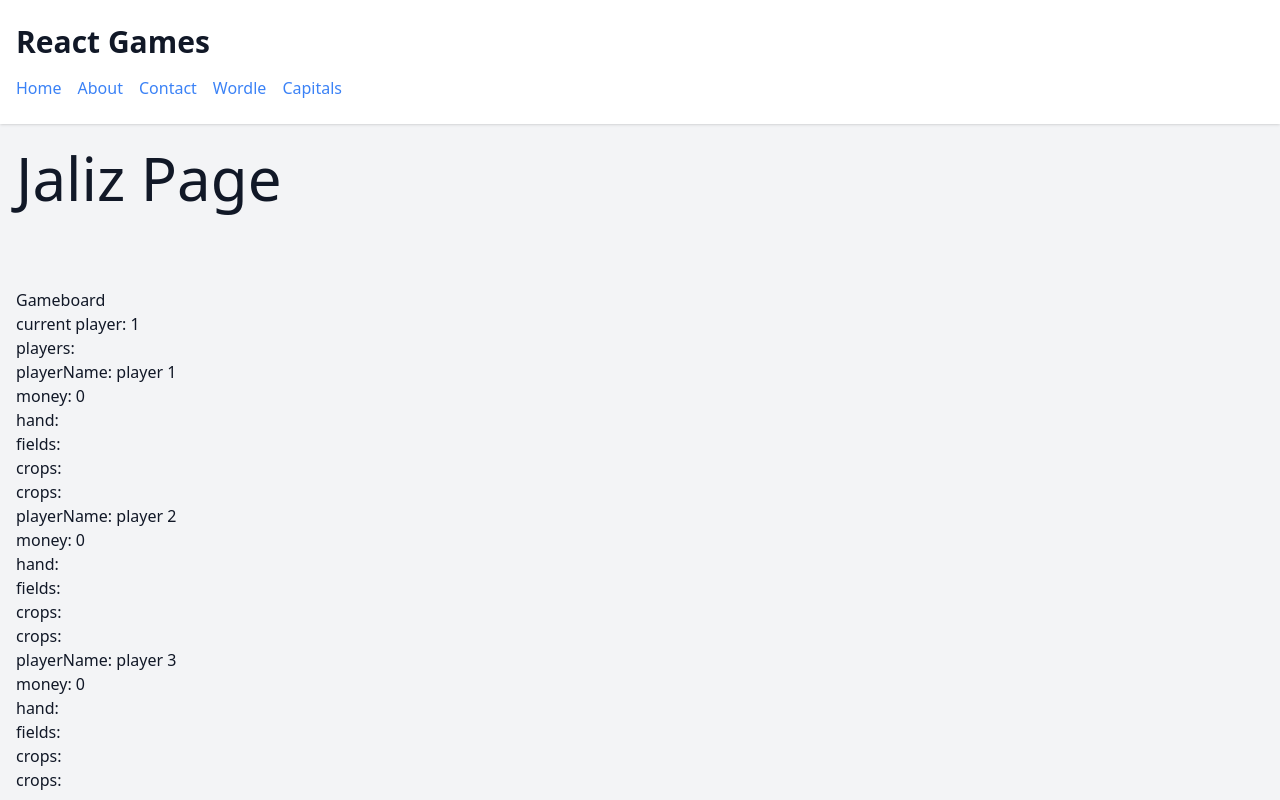
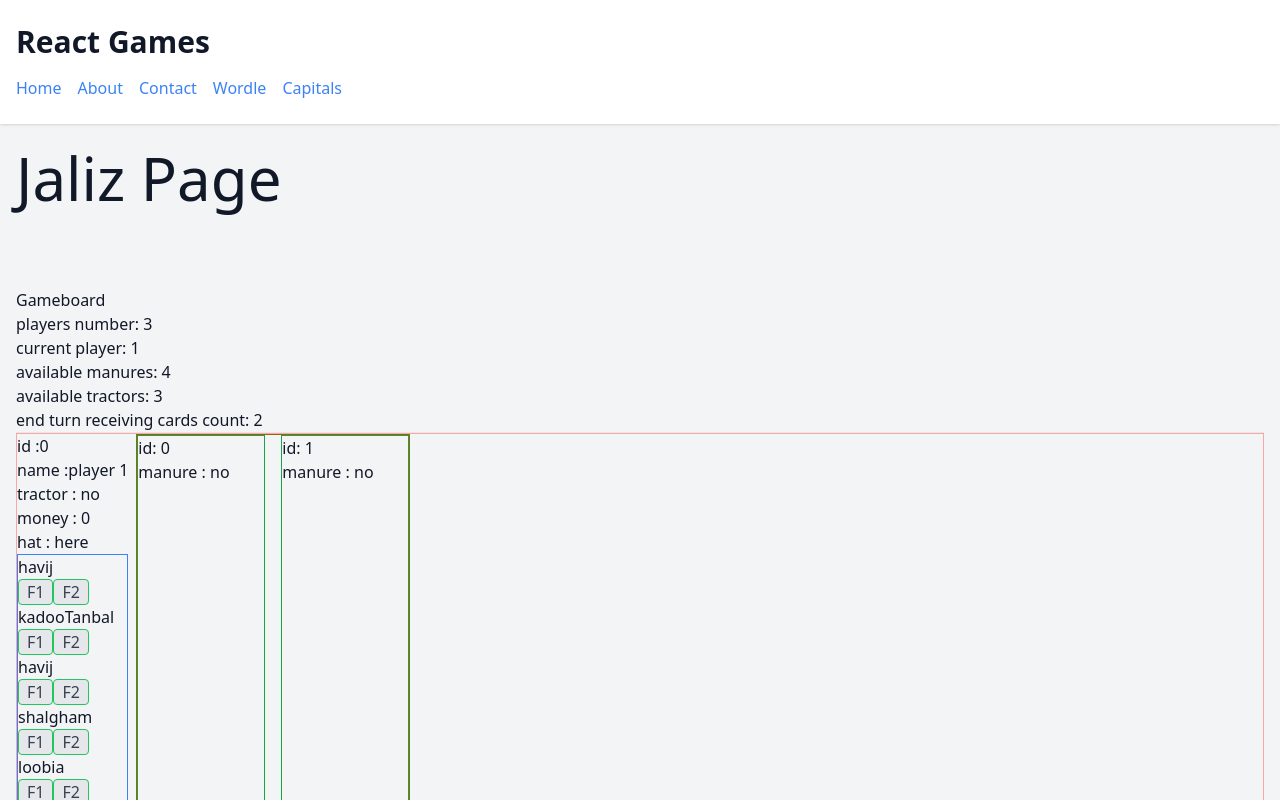
Before and after one commit to amir-sdmi/games, a Next.js app: page /jaliz in a window 1280 px wide. Both pictures are taken after a click on the button "Start Game". Shown: the top 800 px of the page. Built offline with nearby package versions, Linux system fonts and the light colour scheme.

Commit message:
plant is done

```diff
--- a/app/jaliz/_components/Gameboard.tsx
+++ b/app/jaliz/_components/Gameboard.tsx
@@ -1,30 +1,116 @@
-import { GameType } from "../_types/types";
+import { CardType, GameType, PlayerType } from "../_types/types";
+import { plant } from "../_utils/actions";
 
-export default function Gameboard({ game }: { game: GameType }) {
+export default function Gameboard({
+  game,
+  setGame,
+}: {
+  game: GameType;
+  setGame: (game: GameType) => void;
+}) {
+  const {
+    players,
+    currentPlayer,
+    availableManures,
+    availableTractors,
+    deck,
+    endTurnReceivingCardsCount,
+  } = game;
+
+  const handlePlant = (
+    fieldIndex: number,
+    card: CardType,
+    player: PlayerType
+  ) => {
+    const { hand: newHand, field: newField } = plant(
+      player.hand,
+      player.fields[fieldIndex],
+      card
+    );
+    setGame({
+      ...game,
+      players: players.map((p) =>
+        p.id === player.id
+          ? {
+              ...p,
+              hand: newHand,
+              fields: p.fields.map((f, i) => (i === fieldIndex ? newField : f)),
+            }
+          : p
+      ),
+    });
+  };
   return (
     <div>
-      <h1>Gameboard</h1>
-      <p>current player: {game.currentPlayer}</p>
-      <p>players:</p>
-      <ul>
-        {game.players.map((player) => (
-          <li key={player.id}>
-            <p>playerName: {player.playerName}</p>
-            <p>money: {player.money}</p>
-            <p>hand: {player.hand.map((card) => card.name).join(", ")}</p>
-            <p>fields:</p>
-            <ul>
-              {player.fields.map((field) => (
-                <li key={field.id}>
-                  <p>
-                    crops: {field.crops.map((crop) => crop.cardId).join(", ")}
-                  </p>
+      <div>
+        <h1>Gameboard</h1>
+        <p>players number: {players.length}</p>
+        <p>current player: {currentPlayer}</p>
+        <p>available manures: {availableManures}</p>
+        <p>available tractors: {availableTractors}</p>
+        <p>end turn receiving cards count: {endTurnReceivingCardsCount}</p>
+        <hr />
+      </div>
+      <div>
+        {players.map((player) => (
+          <div
+            className="border border-red-300 mb-2 flex gap-2"
+            key={player.id}
+          >
+            <div>
+              <p>id :{player.id}</p>
+              <p>name :{player.playerName}</p>
+              <p>tractor : {player.tractor ? "yes" : "no"}</p>
+              <p>money : {player.money}</p>
+              <p>
+                hat :{" "}
+                {player.playerHat.ownedById === player.playerHat.ownerId
+                  ? "here"
+                  : players[player.playerHat.ownedById].playerName}
+              </p>
+              <ol className="border border-blue-500">
+                {player.hand.map((card, handIndex) => (
+                  <li key={handIndex}>
+                    {card.name}
+                    <div>
+                      <button
+                        className="border border-green-500 bg-gray-200 rounded px-2 text-gray-700"
+                        onClick={() => handlePlant(0, card, player)}
+                      >
+                        F1
+                      </button>
+                      <button
+                        className="border border-green-500 bg-gray-200 rounded px-2 text-gray-700"
+                        onClick={() => handlePlant(1, card, player)}
+                      >
+                        F2
+                      </button>
+                    </div>
+                  </li>
+                ))}
+              </ol>
+            </div>
+            <ul className="border border-yellow-700 flex gap-4 ">
+              {player.fields.map((field, fieldIndex) => (
+                <li className="border border-green-600 w-32" key={fieldIndex}>
+                  <p>id: {field.id}</p>
+                  <p>manure : {field.manure ? "yes" : "no"}</p>
+                  {field.crops.quantity > 0 && (
+                    <div>
+                      <p>crop: {field.crops.cardId}</p>
+                      <p>
+                        name:{" "}
+                        {deck.find((c) => c.id === field.crops.cardId)?.name}
+                      </p>
+                      <p>quantity: {field.crops.quantity}</p>
+                    </div>
+                  )}
                 </li>
               ))}
             </ul>
-          </li>
+          </div>
         ))}
-      </ul>
+      </div>
     </div>
   );
 }
--- a/app/jaliz/_types/types.ts
+++ b/app/jaliz/_types/types.ts
@@ -16,12 +16,12 @@ type HatType = {
 };
 type FieldType = {
   id: number;
-  crops: CropType[];
+  crops: CropType;
   manure: boolean;
 };
 
 type CropType = {
-  cardId: number;
+  cardId: number | null;
   quantity: number;
 };
 
@@ -39,6 +39,18 @@ type GameType = {
   players: PlayerType[];
   currentPlayer: PlayerType["id"];
   deck: CardType[];
+  availableManures: number;
+  availableTractors: number;
+  endTurnReceivingCardsCount: 2 | 3;
 };
+type GameStatus = "initial" | "playing" | "finished";
 
-export type { PlayerType, CardType, HatType, FieldType, CropType, GameType };
+export type {
+  PlayerType,
+  CardType,
+  HatType,
+  FieldType,
+  CropType,
+  GameType,
+  GameStatus,
+};
--- /dev/null
+++ b/app/jaliz/_utils/actions.ts
@@ -0,0 +1,32 @@
+import { CardType, FieldType } from "../_types/types";
+
+export const plant = (
+  hand: CardType[],
+  field: FieldType,
+  card: CardType
+): { hand: CardType[]; field: FieldType } => {
+  const newHand = [...hand];
+  const newField = { ...field };
+
+  //remove card from hand
+  const indexOfCardInHand = newHand.indexOf(card);
+  if (indexOfCardInHand !== -1) {
+    newHand.splice(indexOfCardInHand, 1);
+  } else {
+    console.log("card not found in hand");
+    return { hand, field };
+  }
+
+  //check if same card has been planted before, or field is empty, plant the card
+  if (newField.crops.quantity === 0 || newField.crops.cardId === card.id) {
+    newField.crops.quantity++;
+    newField.crops.cardId = card.id;
+  } else {
+    console.log(
+      "you can not plant this card here, some other crops has been planted here before"
+    );
+    return { hand, field };
+  }
+
+  return { hand: newHand, field: newField };
+};
--- a/app/jaliz/_utils/gameInitial.ts
+++ b/app/jaliz/_utils/gameInitial.ts
@@ -1,3 +1,4 @@
+import { shuffleArray } from "@/utils/utils";
 import { CardType, GameType, PlayerType } from "../_types/types";
 
 const createNewPlayer = (id: number, playerName: string): PlayerType => {
@@ -7,14 +8,51 @@ const createNewPlayer = (id: number, playerName: string): PlayerType => {
     money: 0,
     hand: [],
     fields: [
-      { id: 0, crops: [], manure: false },
-      { id: 1, crops: [], manure: false },
+      { id: 0, crops: { cardId: null, quantity: 0 }, manure: false },
+      { id: 1, crops: { cardId: null, quantity: 0 }, manure: false },
     ],
     thirdField: false,
     playerHat: { ownerId: id, ownedById: id },
     tractor: false,
     otherPlayersHats: [],
   };
+};
+
+//TODO: chnage game for not having undefined here ! i did it by adding default to them
+const activeCardsPerPlayer = (
+  playerCount: number
+): { from: number; to: number } => {
+  switch (playerCount) {
+    case 3:
+      return { from: 1, to: 9 };
+    case 4:
+      return { from: 0, to: 9 };
+    case 5:
+      return { from: 0, to: 10 };
+    case 6:
+      return { from: 0, to: 11 };
+    case 7:
+      return { from: 0, to: 12 };
+    default:
+      return { from: 0, to: 12 };
+  }
+};
+//TODO: chnage game for not having undefined here ! i did it by adding default to them
+const endTurnReceivingCards = (playerCount: number) => {
+  switch (playerCount) {
+    case 3:
+      return 2;
+    case 4:
+      return 2;
+    case 5:
+      return 3;
+    case 6:
+      return 3;
+    case 7:
+      return 3;
+    default:
+      return 3;
+  }
 };
 
 export const createNewGame = (
@@ -24,19 +62,42 @@ export const createNewGame = (
   const players = playersNames.map((playerName, index) =>
     createNewPlayer(index, playerName)
   );
+  //choosing initial player randomly
   const currentPlayer = players[Math.floor(Math.random() * players.length)].id;
-
-  const filteredCards = cards.filter((card) => card.id >= 1 && card.id <= 9);
-  const deck: CardType[] = [];
-
+  //create deck of cards, randomly but with some rules, about number of players
+  const filteredCards = cards.filter(
+    (card) =>
+      card.id >= activeCardsPerPlayer(players.length).from &&
+      card.id <= activeCardsPerPlayer(players.length).to
+  );
+  const tempDeck: CardType[] = [];
   filteredCards.forEach((card) => {
     for (let i = 0; i < card.totalQuantity; i++) {
-      deck.push(card);
+      tempDeck.push(card);
     }
   });
+  const deck = shuffleArray(tempDeck);
+
+  //giving five card to each player
+  players.forEach((player) => {
+    for (let i = 0; i < 5; i++) {
+      player.hand.push(deck.pop() as CardType);
+    }
+  });
+
+  //manures, one more than players
+  const availableManures = players.length + 1;
+
+  //availableTractors
+  const availableTractors = players.length;
+
+  const endTurnReceivingCardsCount = endTurnReceivingCards(players.length);
   return {
     players,
     currentPlayer,
     deck,
+    availableManures,
+    availableTractors,
+    endTurnReceivingCardsCount,
   };
 };
--- a/app/jaliz/page.tsx
+++ b/app/jaliz/page.tsx
@@ -1,10 +1,9 @@
 "use client";
 import { useState } from "react";
 import PlayersForm from "./_components/PlayersForm";
-import { GameType } from "./_types/types";
+import { GameStatus, GameType } from "./_types/types";
 import Gameboard from "./_components/Gameboard";
 
-type GameStatus = "initial" | "playing" | "finished";
 export default function JalizPage() {
   const [players, setPlayers] = useState<string[]>([
     "player 1",
@@ -24,7 +23,9 @@ export default function JalizPage() {
           setGame={setGame}
         />
       )}
-      {gameStatus === "playing" && game && <Gameboard game={game} />}
+      {gameStatus === "playing" && game && (
+        <Gameboard game={game} setGame={setGame} />
+      )}
     </div>
   );
 }
```
